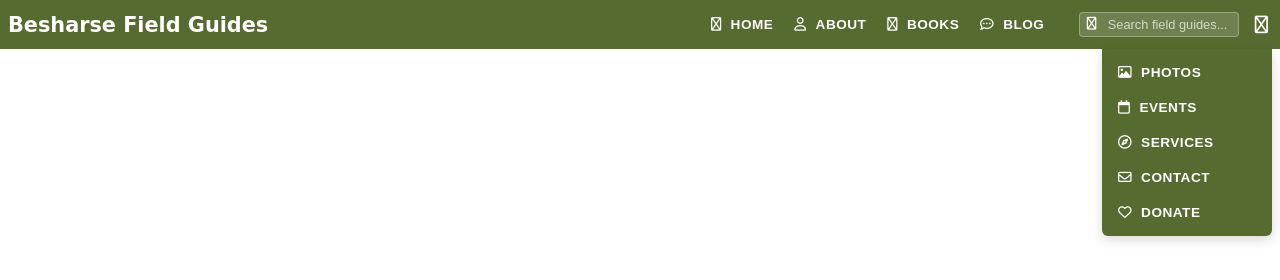
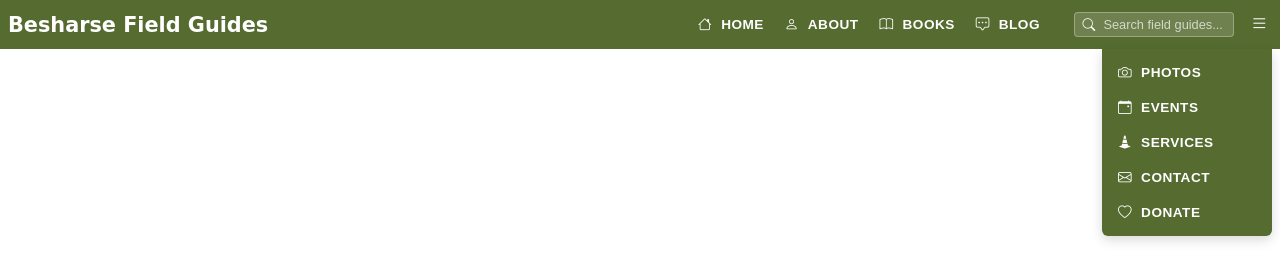
Before and after one commit to besharsefieldguides-code/besharse-website, a plain HTML site: page index.html in a window 1280 px wide. Both pictures are taken after a click on the button "Toggle menu". Drawn offline with nearby package versions, Linux system fonts and the light colour scheme; a web font is replaced by a local one.

Commit message:
Update index.html

```diff
--- a/index.html
+++ b/index.html
@@ -8,8 +8,8 @@
     <link rel="preconnect" href="https://fonts.googleapis.com">
     <link rel="preconnect" href="https://gstatic.com" crossorigin>
     <link href="https://fonts.googleapis.com/css2?family=Playpen+Sans:wght@400;700&display=swap" rel="stylesheet">
-    <!-- Font Awesome Icons Library -->
-    <link rel="stylesheet" href="https://cdnjs.cloudflare.com/ajax/libs/font-awesome/6.4.2/css/all.min.css">
+    <!-- Bootstrap Icons Link (100% Free Thin Outline Icons) -->
+    <link rel="stylesheet" href="https://cdn.jsdelivr.net/npm/bootstrap-icons@1.11.3/font/bootstrap-icons.min.css">
     <!-- Link to CSS Stylesheet -->
     <link rel="stylesheet" href="style.css">
 </head>
@@ -21,31 +21,31 @@
 
         <!-- Center Right Side: Core Four Visible Navigation Options -->
         <ul class="navbar-links-visible">
-            <li><a href="index.html"><i class="fa-regular fa-house"></i>HOME</a></li>
-            <li><a href="about.html"><i class="fa-regular fa-user"></i>ABOUT</a></li>
-            <li><a href="books.html"><i class="fa-regular fa-book"></i>BOOKS</a></li>
-            <li><a href="blog.html"><i class="fa-regular fa-comment-dots"></i>BLOG</a></li>
+            <li><a href="index.html"><i class="bi bi-house"></i>HOME</a></li>
+            <li><a href="about.html"><i class="bi bi-person"></i>ABOUT</a></li>
+            <li><a href="books.html"><i class="bi bi-book"></i>BOOKS</a></li>
+            <li><a href="blog.html"><i class="bi bi-chat-square-dots"></i>BLOG</a></li>
         </ul>
 
         <!-- Far Right Side: Search Box + Interactive Hamburger Element Menu -->
         <div class="navbar-actions">
             <div class="search-container">
-                <i class="fa-regular fa-magnifying-glass search-icon"></i>
+                <i class="bi bi-search search-icon"></i>
                 <input type="text" placeholder="Search field guides..." class="search-input">
             </div>
             <button class="hamburger-toggle" id="menuToggleBtn" aria-label="Toggle menu">
-                <i class="fa-regular fa-bars"></i>
+                <i class="bi bi-list"></i>
             </button>
         </div>
 
         <!-- Hidden Slide-Down Drawer Container for Remaining Stacked Items -->
         <div class="navbar-dropdown-drawer" id="dropdownDrawer">
             <ul>
-                <li><a href="photos.html"><i class="fa-regular fa-image"></i>PHOTOS</a></li>
-                <li><a href="events.html"><i class="fa-regular fa-calendar"></i>EVENTS</a></li>
-                <li><a href="services.html"><i class="fa-regular fa-compass"></i>SERVICES</a></li>
-                <li><a href="contact.html"><i class="fa-regular fa-envelope"></i>CONTACT</a></li>
-                <li><a href="donate.html"><i class="fa-regular fa-heart"></i>DONATE</a></li>
+                <li><a href="photos.html"><i class="bi bi-camera"></i>PHOTOS</a></li>
+                <li><a href="events.html"><i class="bi bi-calendar-event"></i>EVENTS</a></li>
+                <li><a href="services.html"><i class="bi bi-cone-striped"></i>SERVICES</a></li>
+                <li><a href="contact.html"><i class="bi bi-envelope"></i>CONTACT</a></li>
+                <li><a href="donate.html"><i class="bi bi-heart"></i>DONATE</a></li>
             </ul>
         </div>
     </nav>
```
